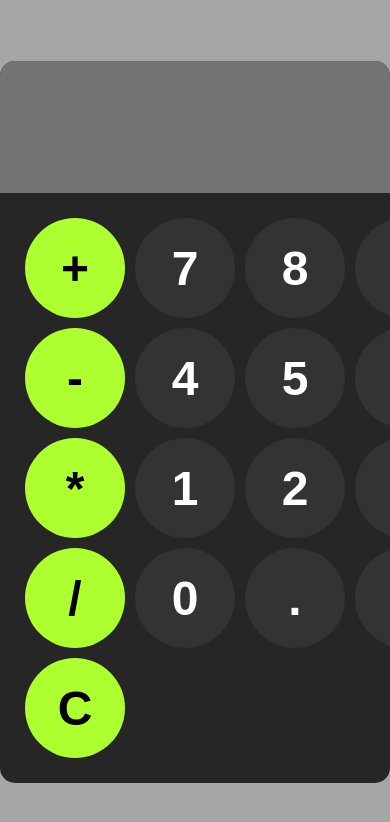
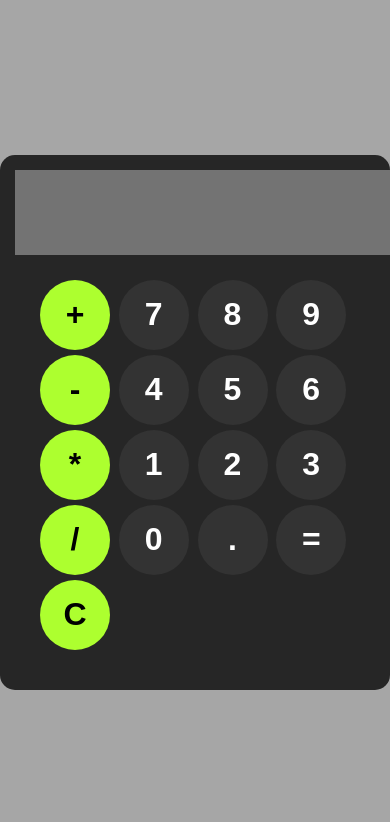
Before and after one commit to Revangapeth2003/Simple-Calculator, a plain HTML site: page index.html in a window 390 px wide. Drawn offline with Linux system fonts and the light colour scheme.

Commit message:
Update style.css

```diff
--- a/style.css
+++ b/style.css
@@ -12,16 +12,17 @@ body {
   background: hsl(0, 0%, 15%);
   border-radius: 15px;
   max-width: 500px;
+  width: 100%;
   overflow: hidden;
+  padding: 15px;
 }
 
 #display {
   width: 100%;
   padding: 20px;
-  text-align: left;
+  text-align: right;
   font-size: 5rem;
   background: hsl(0, 0%, 45%);
-
   font-weight: bold;
   border: none;
   outline: none;
@@ -36,6 +37,11 @@ button {
   color: white;
   font-size: 3rem;
   font-weight: bold;
+  transition: background-color 0.3s ease;
+}
+
+button:active {
+  background-color: hsl(0, 0%, 40%);
 }
 
 #keys {
@@ -44,7 +50,63 @@ button {
   gap: 10px;
   padding: 25px;
 }
-.calcBtn{
+
+.calcBtn {
   background: greenyellow;
   color: black;
 }
+
+@media (max-width: 768px) {
+  #display {
+    font-size: 4rem;
+    padding: 15px;
+  }
+
+  button {
+    width: 80px;
+    height: 80px;
+    font-size: 2.5rem;
+  }
+
+  #keys {
+    gap: 8px;
+  }
+}
+
+@media (max-width: 480px) {
+  #display {
+    font-size: 3.5rem;
+    padding: 10px;
+  }
+
+  button {
+    width: 70px;
+    height: 70px;
+    font-size: 2rem;
+  }
+
+  #keys {
+    gap: 5px;
+  }
+}
+
+@media (max-width: 360px) {
+  #calculator {
+    padding: 10px;
+  }
+
+  #display {
+    font-size: 3rem;
+    padding: 8px;
+  }
+
+  button {
+    width: 60px;
+    height: 60px;
+    font-size: 1.8rem;
+  }
+
+  #keys {
+    gap: 3px;
+  }
+}
```
